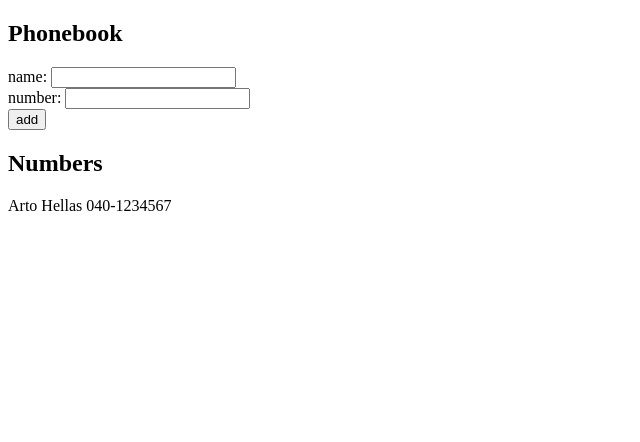
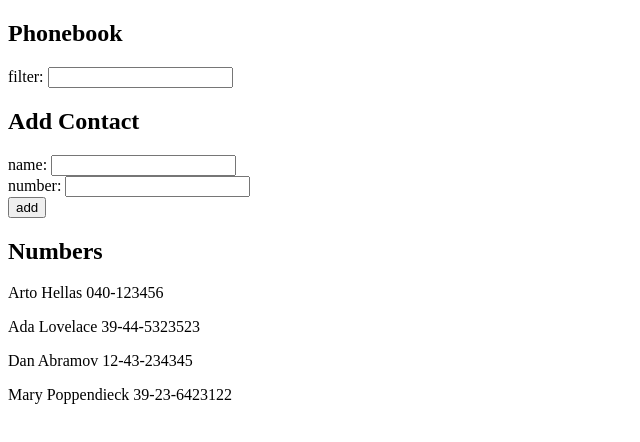
Before and after one commit to impemberton/fsopen, a React (Vite) app in the folder part2/phonebook/: page / in a window 1280 px wide. Shown: the top 442 px of the page, without its empty margins (0-640 px from the left). Built offline with nearby package versions, Linux system fonts and the light colour scheme.

Commit message:
complete part 2.9

```diff
--- a/part2/phonebook/src/App.jsx
+++ b/part2/phonebook/src/App.jsx
@@ -2,10 +2,14 @@
 
 const App = () => {
   const [persons, setPersons] = useState([
-    { name: 'Arto Hellas', number: '040-1234567'}
+    { name: 'Arto Hellas', number: '040-123456', id: 1 },
+    { name: 'Ada Lovelace', number: '39-44-5323523', id: 2 },
+    { name: 'Dan Abramov', number: '12-43-234345', id: 3 },
+    { name: 'Mary Poppendieck', number: '39-23-6423122', id: 4 }
   ])
   const [newName, setNewName] = useState('')
   const [newNumber, setNewNumber] = useState('')
+  const [filter, setFilter] = useState('')
 
   const handleSubmit = (event) => {
     event.preventDefault()
@@ -22,10 +26,14 @@
   const handleNumberChange = (event) => {
     setNewNumber(event.target.value)
   }
-
+  const handleFilterChange = (event) => {
+    setFilter(event.target.value)
+  }
   return (
     <div>
       <h2>Phonebook</h2>
+      <div>filter: <input onChange={handleFilterChange} /></div>
+      <h2>Add Contact</h2>
       <form onSubmit={handleSubmit}>
         <div>name: <input onChange={handleNameChange}/></div>
         <div>number: <input onChange={handleNumberChange}/></div>
@@ -34,7 +42,13 @@
         </div>
       </form>
       <h2>Numbers</h2>
-      {persons.map(person => (<p key={person.name}>{person.name} {person.number}</p>))}
+      {
+        persons.map(person => {
+          if (person.name.toLowerCase().includes(filter.toLowerCase())) {
+            return (<p key={person.name}>{person.name} {person.number}</p>)
+          }
+        })
+      }
     </div>
   )
 }
```
